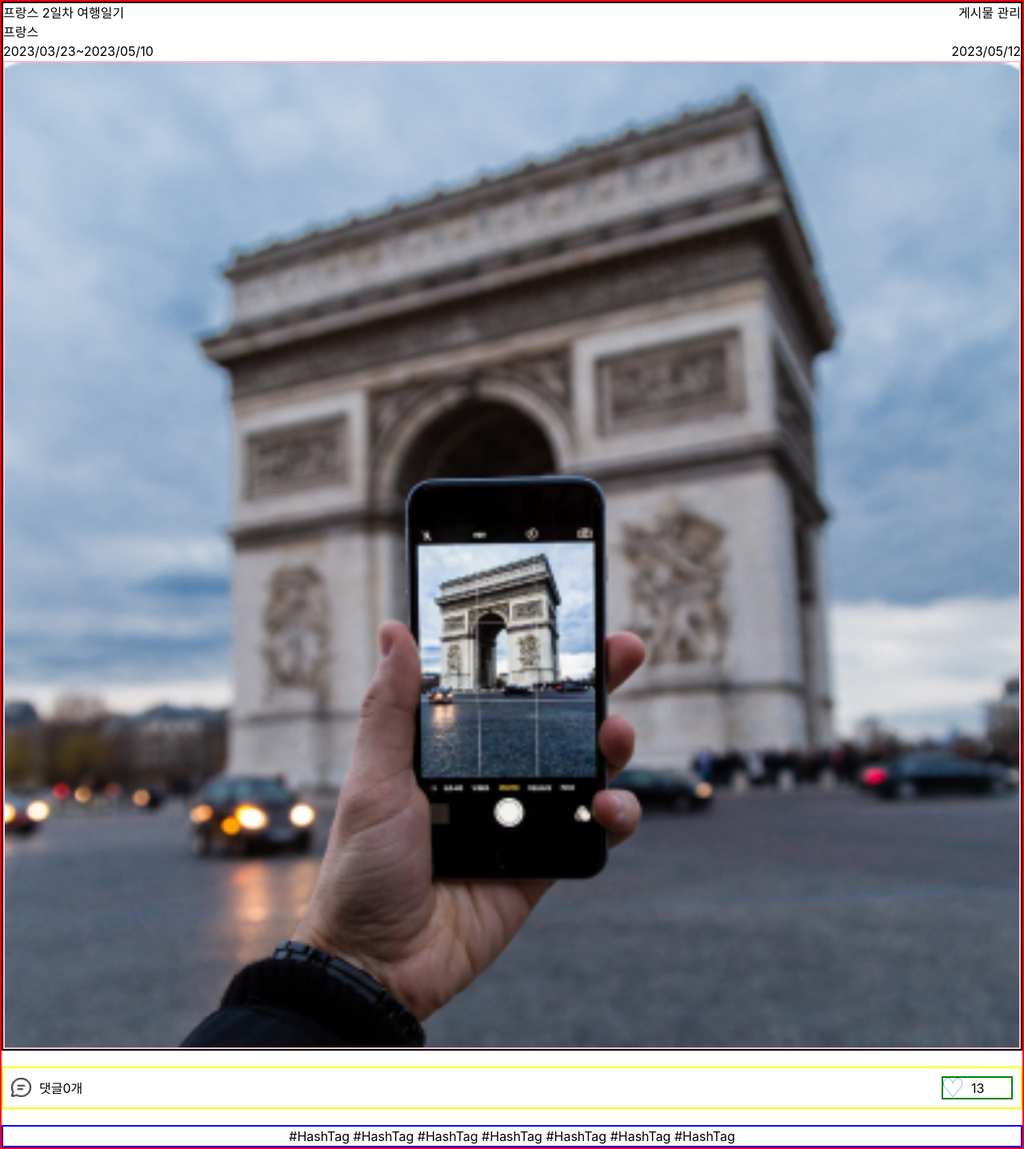
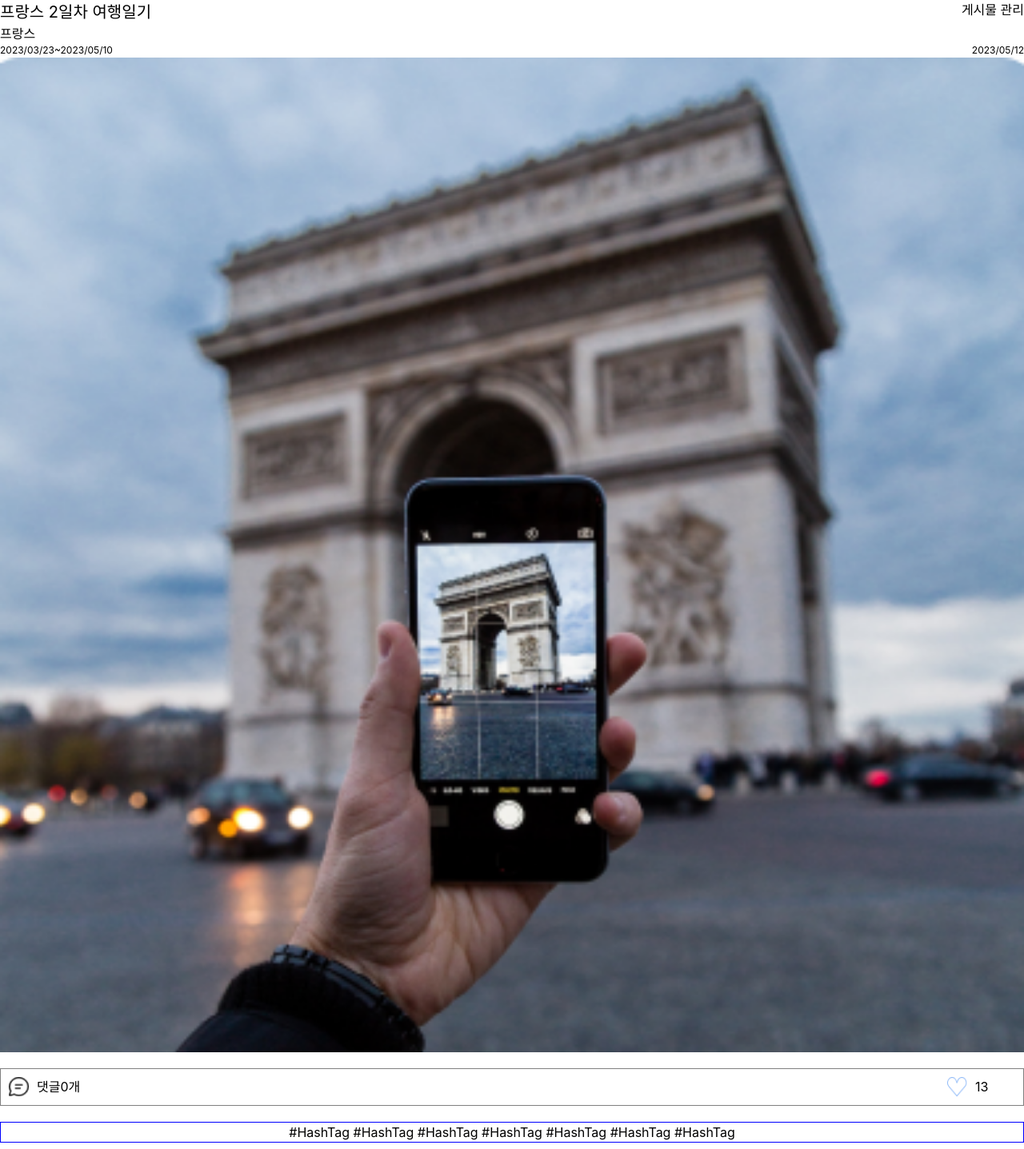
Before and after one commit to rhquddnr95/hg_front, a React (Create React App) app: page /1/1 in a window 1280 px wide. Shown: the whole page at 80% size. Built offline with nearby package versions, Linux system fonts and the light colour scheme.

Commit message:
Design : 게시물 포스트 페이지 디자인 변경

```diff
--- a/src/components/post/HashTag.tsx
+++ b/src/components/post/HashTag.tsx
@@ -2,7 +2,7 @@
 const HashTag = () => {
   return (
     <>
-      <div className=" w-[100%] m-[0px] m-[auto] border-[2px] border-[blue] flex justify-center items-center">
+      <div className=" w-[100%] m-[0px] m-[auto] border-[1px] border-[blue] flex justify-center items-center">
         <h1>#HashTag #HashTag #HashTag #HashTag #HashTag #HashTag #HashTag </h1>
       </div>
     </>
--- a/src/components/post/PostCommentsContainer.tsx
+++ b/src/components/post/PostCommentsContainer.tsx
@@ -34,7 +34,7 @@ const PostCommentsContainer = () => {
 
   return (
     <>
-      <div className="w-[100%] flex justify-between border-[2px] border-[yellow] ">
+      <div className="w-[100%] flex justify-between border-[1px] border-[gray] ">
         <div className="flex items-center">
           <button onClick={handleCommentImageClick}>
             <CommentImage src={"/comment.png"} alt="댓글 이미지" />
--- a/src/components/post/PostLikes.tsx
+++ b/src/components/post/PostLikes.tsx
@@ -22,7 +22,7 @@ const PostLikes = ({ initialLikesCount }: PostLikesProps) => {
 
   return (
     <>
-      <div className="border-[2px] border-[green] m-[10px] flex items-center">
+      <div className=" m-[10px] flex items-center">
         <button className="flex m-[0px] m-[auto] mr-[10px]">
           <StyledImage
             src={isLiked ? "/heart-filled.png" : "/heart-empty.png"}
--- a/src/components/post/ViewPost.tsx
+++ b/src/components/post/ViewPost.tsx
@@ -3,19 +3,19 @@ const ViewPost = () => {
   const tripImgUrl = "/trip-image.png";
   return (
     <>
-      <div className="w-[100%] m-[0px] m-[auto] border-[2px] border-[black] ">
+      <div className="w-[100%] m-[0px] m-[auto]  ">
         <div className="flex justify-between">
-          <h1>프랑스 2일차 여행일기</h1>
+          <span className="text-[20px]">프랑스 2일차 여행일기</span>
           <span>게시물 관리</span>
         </div>
         <div>
           <h2>프랑스</h2>
         </div>
         <div className="flex justify-between">
-          <span>2023/03/23~2023/05/10</span>
-          <span>2023/05/12</span>
+          <span className="text-[12px]">2023/03/23~2023/05/10</span>
+          <span className="text-[12px]">2023/05/12</span>
         </div>
-        <div className="border-[2px] border-[pink]">
+        <div className="">
           <img className="w-[100%]" src={tripImgUrl} alt={"여행이미지"}></img>
         </div>
       </div>
--- a/src/components/post/comments/Comment.tsx
+++ b/src/components/post/comments/Comment.tsx
@@ -37,7 +37,7 @@ const Comment = () => {
             </div>
           </div>
           <div className="flex items-center">
-            <div className="border-[2px] border-[green] m-[10px] flex items-center w-[85px] ">
+            <div className=" m-[10px] flex items-center w-[85px] ">
               <button
                 className="flex m-[0px] m-[auto] mr-[10px]"
                 onClick={handleLikeButtonClick}
--- a/src/components/post/comments/Comments.tsx
+++ b/src/components/post/comments/Comments.tsx
@@ -21,7 +21,7 @@ const Comments = () => {
             </div>
             <div>
               <input
-                className="border-[2px] border-[gray]"
+                className="border-[1.5px] border-[gray]"
                 placeholder="댓글을 입력하세요.."
               ></input>
             </div>
--- a/src/pages/ViewPostPage.tsx
+++ b/src/pages/ViewPostPage.tsx
@@ -10,7 +10,6 @@ const ViewContainer = styled.div`
   align-items: center;
   width: 100%;
   margin: 0 auto;
-  border: 2px solid red;
   min-width: 390px;
   min-height: 390px;
   gap: 20px;
```
